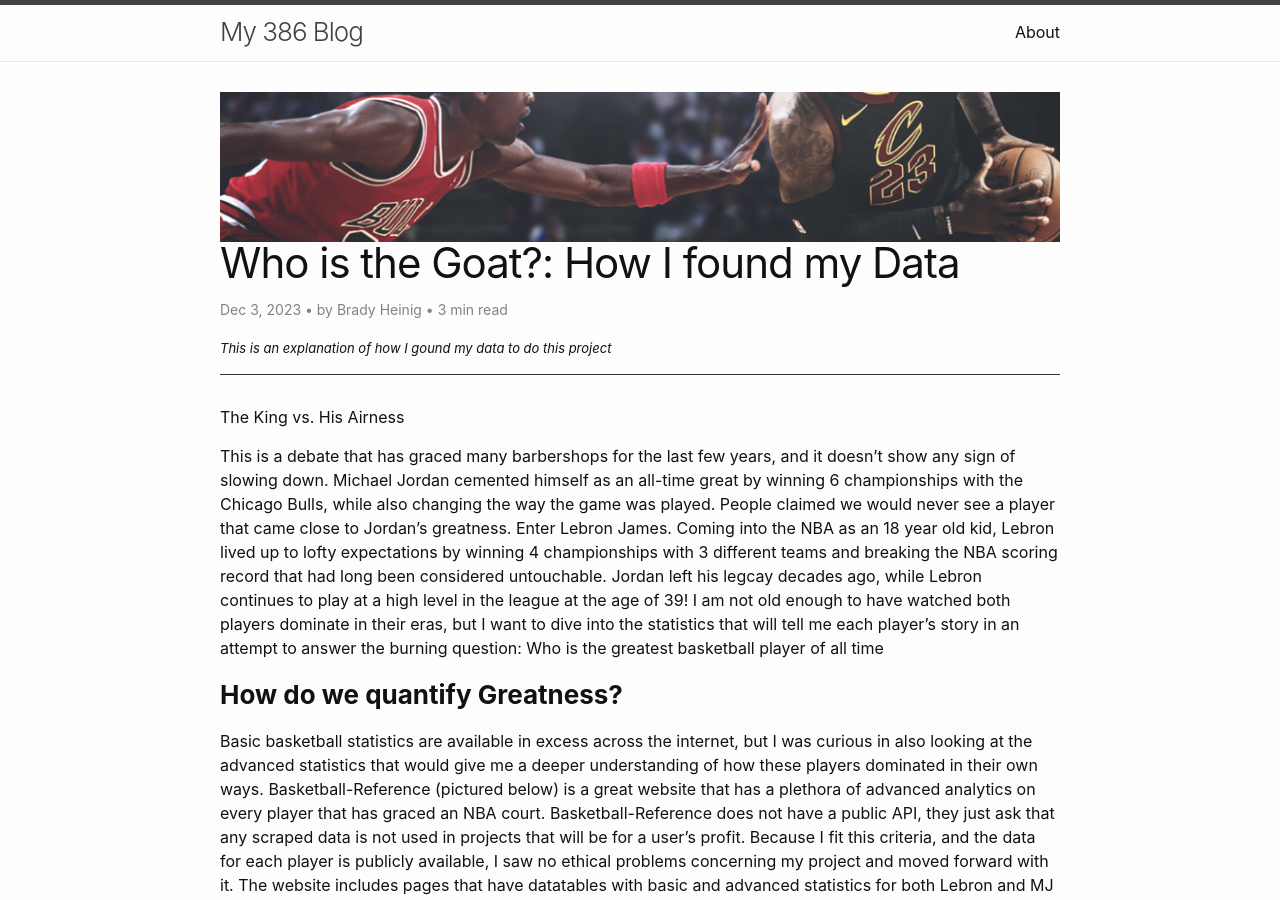
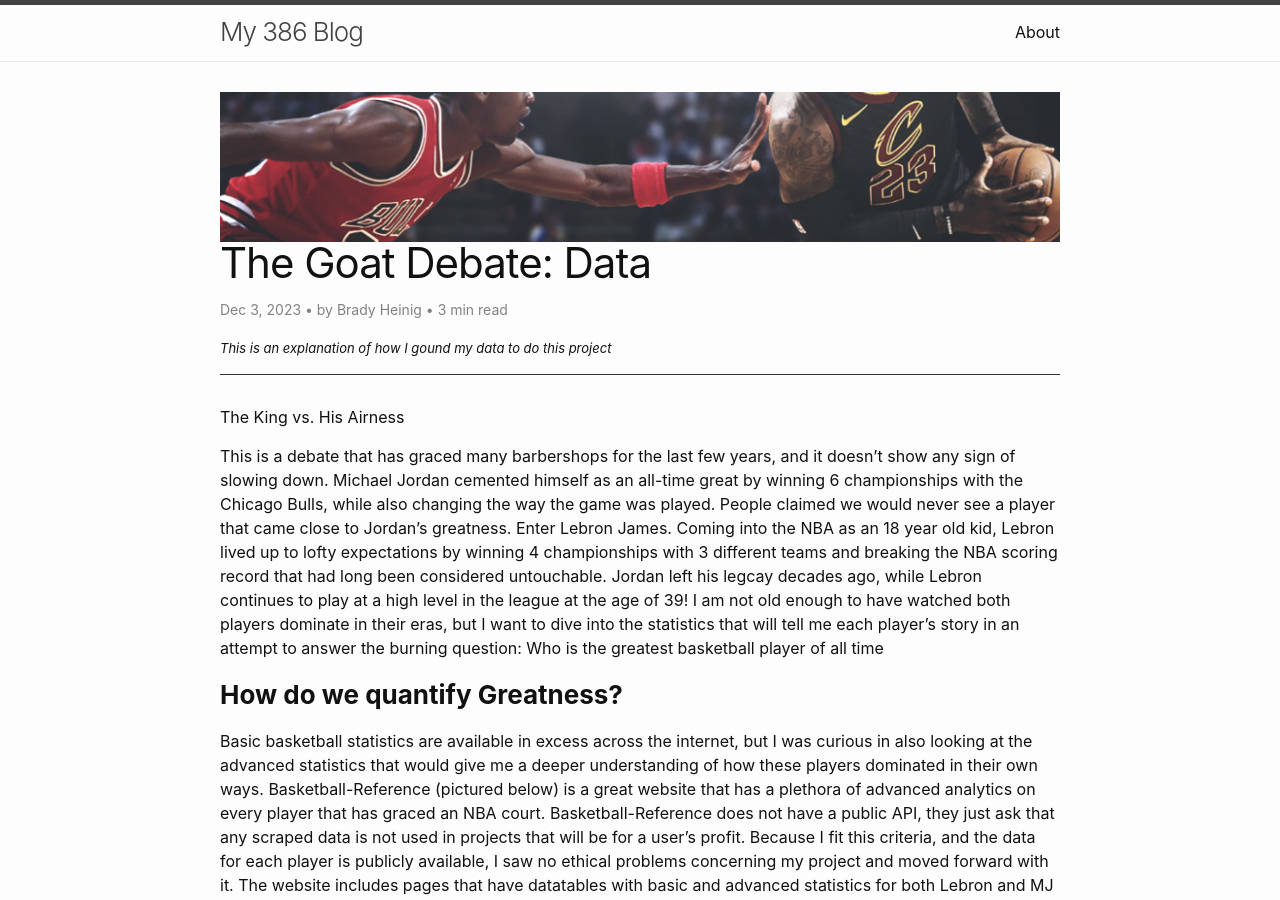
Before and after one commit to brady-heinig/brady-heinig.github.io, a Jekyll site: the page built from _posts/2023-12-03-NBA-Data-Scraping.md, in a window 1280 px wide and 900 px high. Built offline with Jekyll 4.4.1, drawn with Linux system fonts in a browser that asks for light colours; comment, search, counter and statistics services are not loaded.

Commit message:
Update 2023-12-03-NBA-Data-Scraping.md

```diff
--- a/_posts/2023-12-03-NBA-Data-Scraping.md
+++ b/_posts/2023-12-03-NBA-Data-Scraping.md
@@ -1,6 +1,6 @@
 ---
 layout: post
-title:  "Who is the Goat?: How I found my Data"
+title:  "The Goat Debate: Data"
 author: Brady Heinig
 description: This is an explanation of how I gound my data to do this project
 image: /assets/images/mj_vs_lebron.png
```
